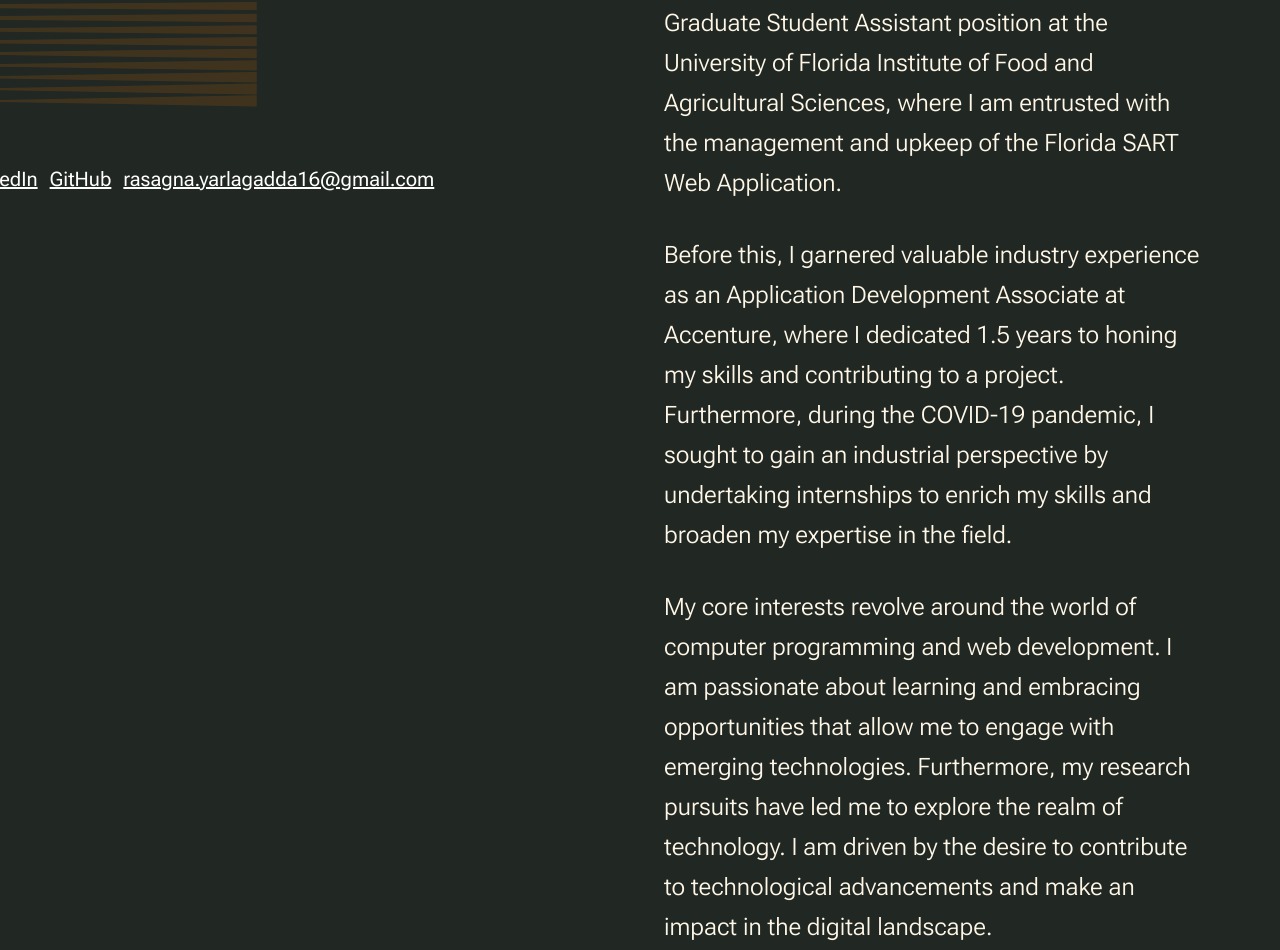
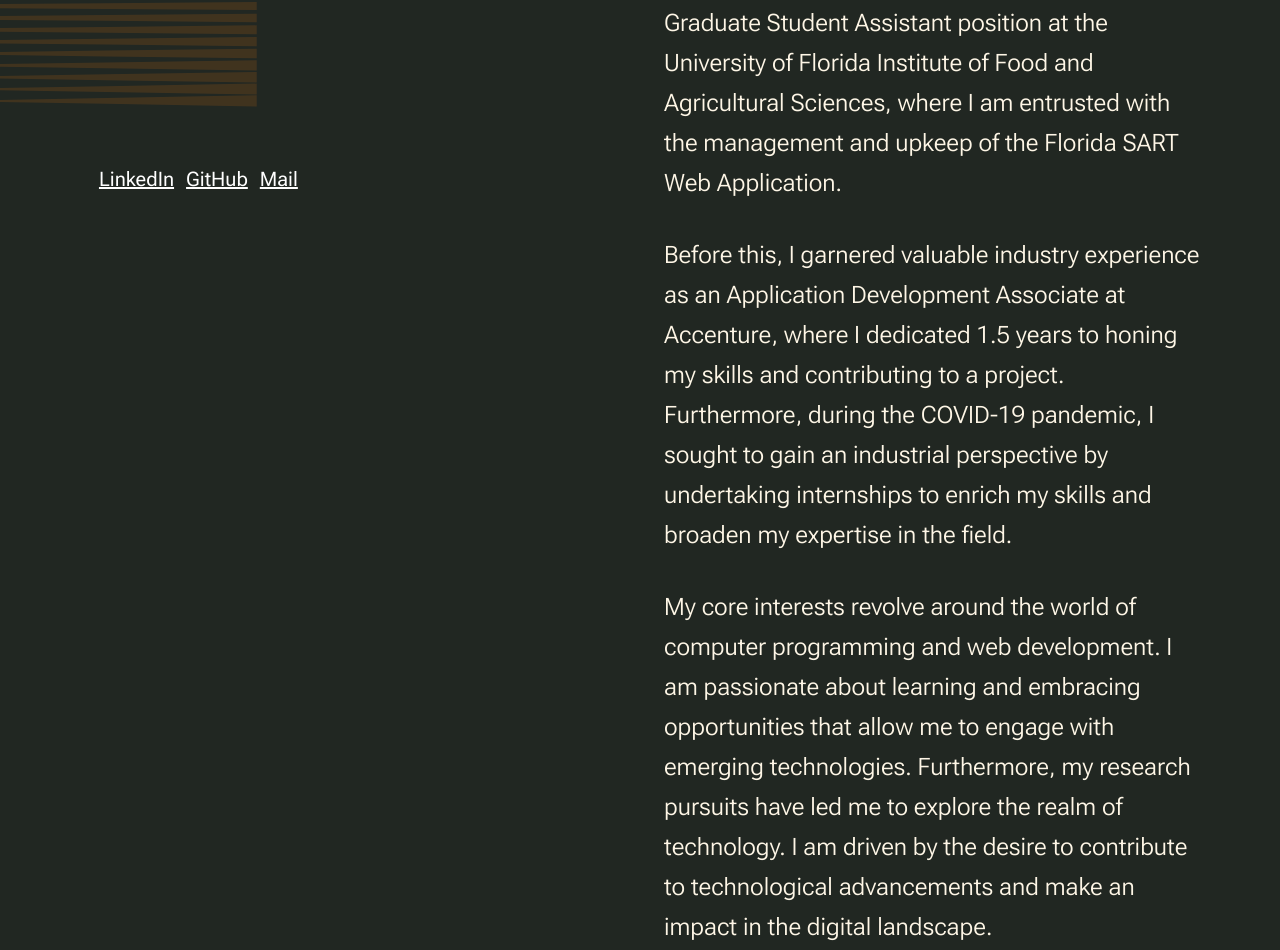
Before and after one commit to rasagnay/Rasagna, a plain HTML site: page index.html in a window 1280 px wide. Shown: the part 1205-2155 px from the top of the page. Drawn offline with Linux system fonts and the light colour scheme.

Commit message:
Update index.html

```diff
--- a/index.html
+++ b/index.html
@@ -189,9 +189,9 @@
                                     </a>
                                 </li>
                                 <li>
-                                    <a href="mailto:rasagna.yarlagadda16@gmail.com">
-                                        <p style="color:white; font-size: 20px;"><u>rasagna.yarlagadda16@gmail.com</u></p>
-                                    </a>
+
+                                    <a href="mailto:rasagna.yarlagadda16@gmail.com" target="_blank">
+<p style="color:white; font-size: 20px;"><u>Mail</u></p></a>
                                 </li>
 
                             </ul> <!-- end s-footer__social -->
@@ -471,7 +471,7 @@
 
                     <li><a href="https://www.linkedin.com/in/rasagnay/">LinkedIn</a></li>
                         <li><a href="https://github.com/rasagnay">GitHub</a></li>
-                        <li>ryarlagadda@ufl.edu</li>
+                        <li><a href="mailto:rasagna.yarlagadda16@gmail.com">rasagna.yarlagadda16@gmail.com</a></li>
 
 
 
```
